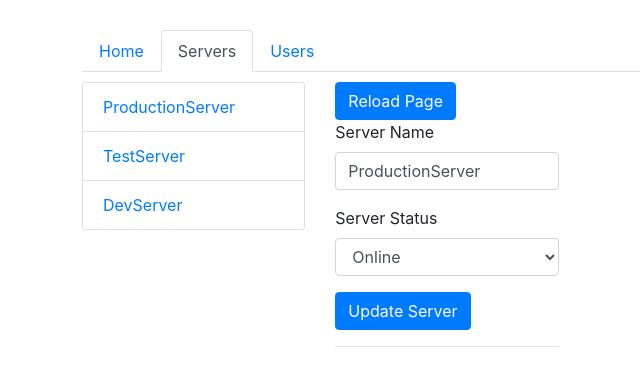
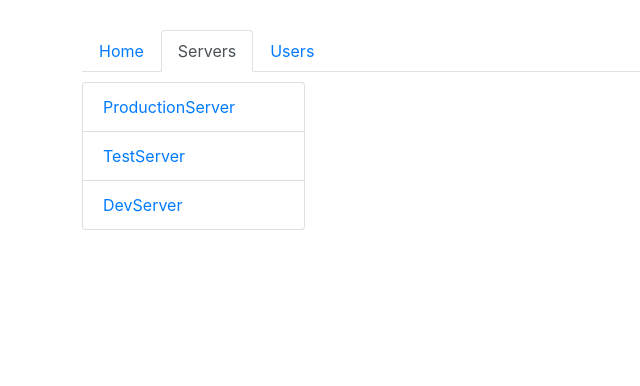
Before and after one commit to adheepgeorgepaul/Angular-routing, an Angular app: page /servers in a window 1280 px wide. Shown: the top 386 px of the page, without its empty margins (193-833 px from the left). Built offline with nearby package versions, Linux system fonts and the light colour scheme.

Commit message:
139. Child(Nested) Routes

```diff
--- a/src/app/servers/edit-server/edit-server.component.ts
+++ b/src/app/servers/edit-server/edit-server.component.ts
@@ -1,4 +1,3 @@
-import { ThrowStmt } from '@angular/compiler';
 import { Component, OnInit } from '@angular/core';
 import { ActivatedRoute } from '@angular/router';
 import { ServersService } from '../servers.service';
--- a/src/app/servers/servers.component.html
+++ b/src/app/servers/servers.component.html
@@ -14,9 +14,10 @@
     </div>
 
     <div class="col-12 col-sm-4">
-        <button class="btn btn-primary" (click)="onReload()">Reload Page</button>
+        <router-outlet></router-outlet>
+        <!-- <button class="btn btn-primary" (click)="onReload()">Reload Page</button>
         <app-edit-server></app-edit-server>
         <hr>
-        <!-- <app-server></app-server> -->
+        <app-server></app-server> -->
     </div>
 </div>
--- a/src/app/users/users.component.html
+++ b/src/app/users/users.component.html
@@ -12,6 +12,7 @@
     </div>
 
     <div class="col-12 col-sm-4">
-        <app-user></app-user>
+        <router-outlet></router-outlet>
+        <!-- <app-user></app-user> -->
     </div>
 </div>
```
Also changed, not shown: src/app/app.module.ts (+8 -5 lines), src/app/users/user/user.component.html (line endings or trailing spaces).
